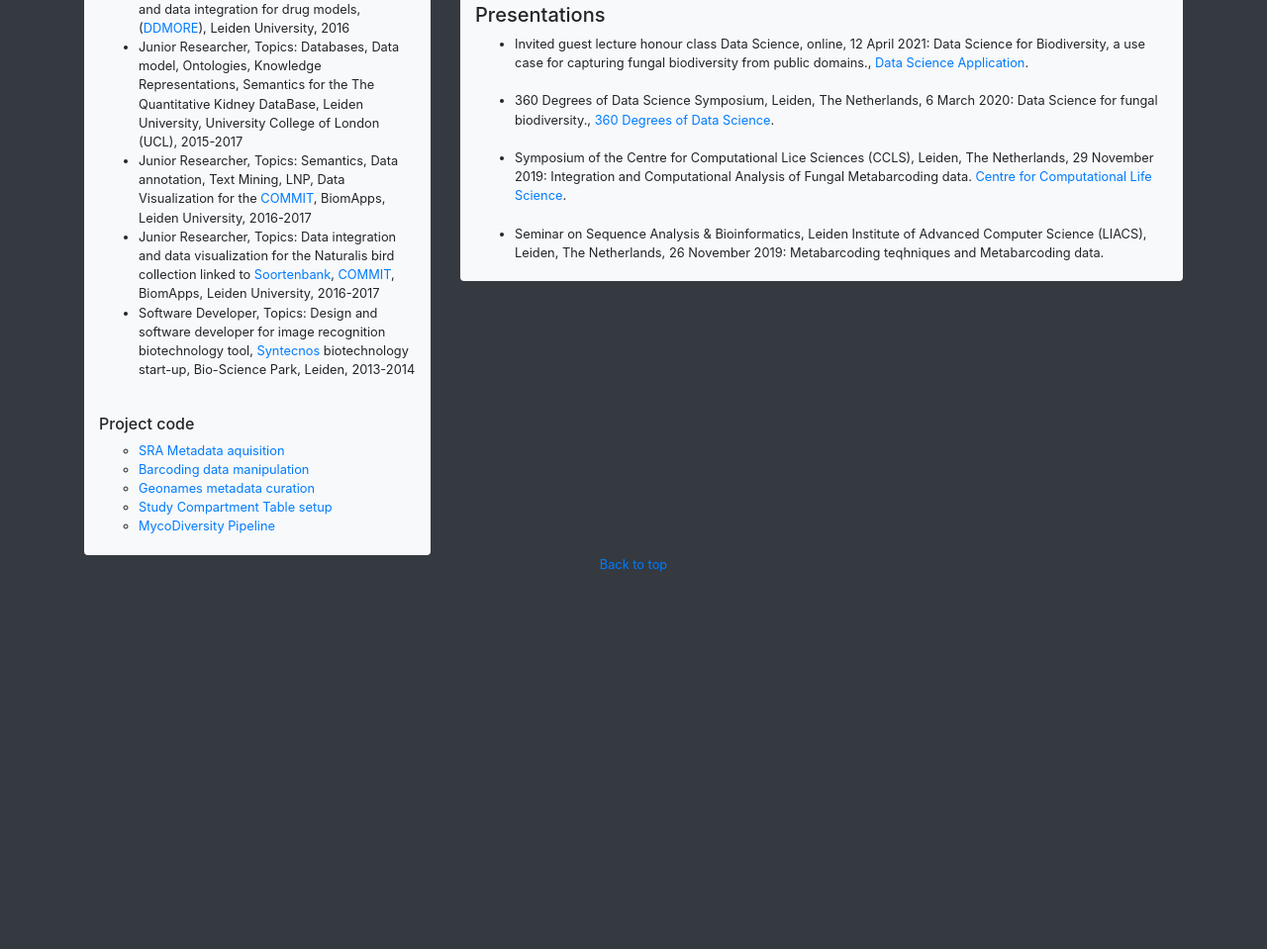
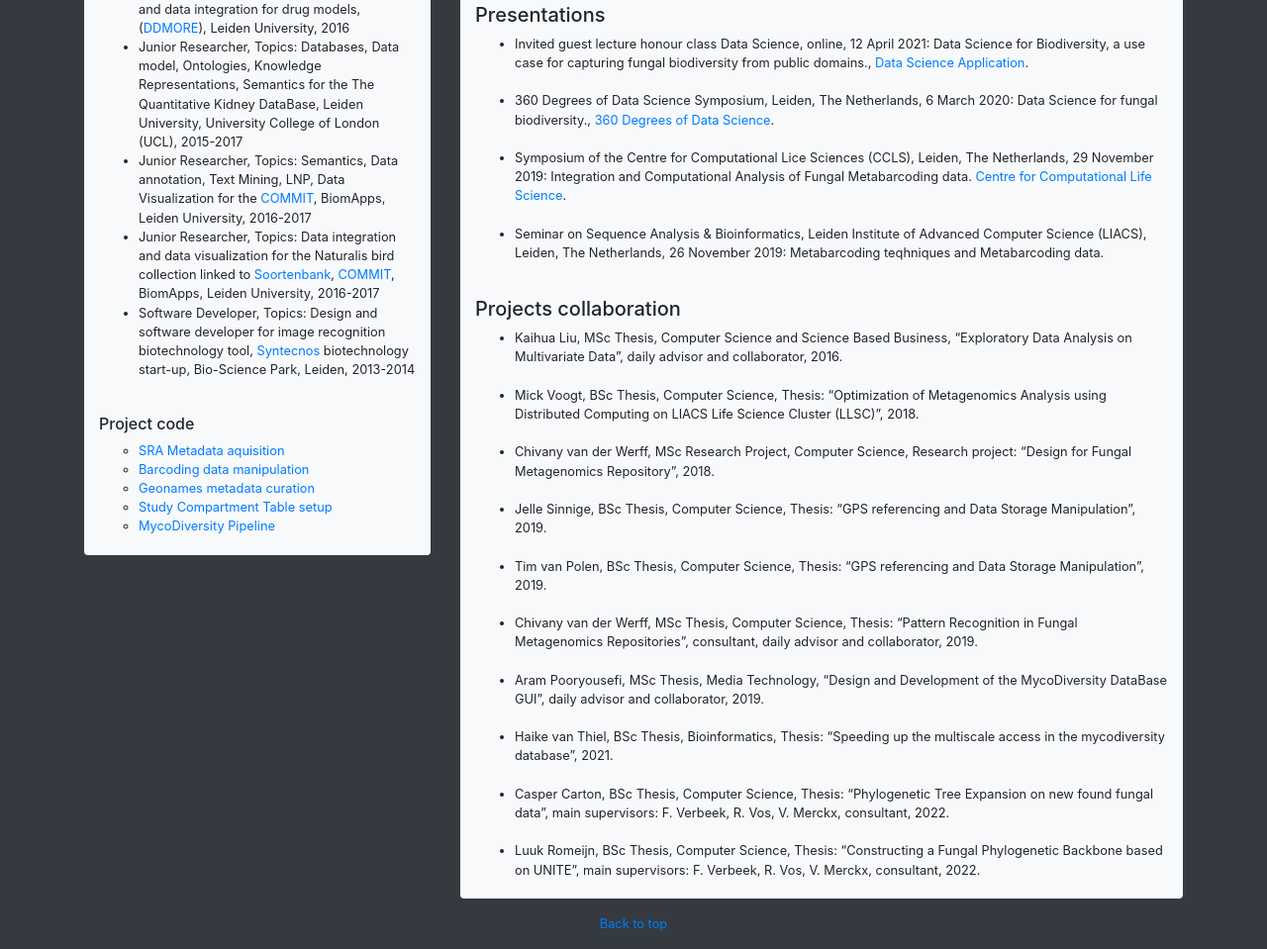
Before and after one commit to imartorelli/imartorelli.github.io, a plain HTML site: page index.html in a window 1280 px wide. Shown: the part 1464-2423 px from the top of the page at 99% size. Before the commit the page ends 2060 px from the top, so only its background shows below. Drawn offline with nearby package versions, Linux system fonts and the light colour scheme.

Commit message:
update projects
list of projects for BSc, MSc for Bioinformatics, Computer Science, Media Technology & Science Based Business

```diff
--- a/index.html
+++ b/index.html
@@ -285,6 +285,51 @@ multi-scale fungal biodiversity</a>
 			         </li>
 					  <br>
 					</ul>
+	    			 <h5 class=" border-none">Projects collaboration</h5>
+
+			        <ul>
+
+              			<li>
+					   Kaihua Liu, MSc Thesis, Computer Science and Science Based Business, “Exploratory Data Analysis on Multivariate Data”, daily advisor and collaborator, 2016.
+			         </li>
+               <br>
+					<li>
+					   Mick Voogt, BSc Thesis, Computer Science, Thesis: “Optimization of Metagenomics Analysis using Distributed Computing on LIACS Life Science Cluster (LLSC)”, 2018.
+			         </li>
+					<br>
+					<li>
+					   Chivany van der Werff, MSc Research Project, Computer Science, Research project: “Design for Fungal Metagenomics Repository”, 2018.
+			         </li>
+					<br>
+					<li>
+					   Jelle Sinnige, BSc Thesis, Computer Science, Thesis: “GPS referencing and Data Storage Manipulation”, 2019.
+			         </li>
+					<br>
+					<li>
+					   Tim van Polen, BSc Thesis, Computer Science, Thesis: “GPS referencing and Data Storage Manipulation”, 2019.
+			         </li>
+					<br>
+					<li>
+					   Chivany van der Werff, MSc Thesis, Computer Science, Thesis: “Pattern Recognition in Fungal Metagenomics Repositories”, consultant, daily advisor and collaborator, 2019.
+			         </li>
+					<br>
+			      	  <li>
+					   Aram Pooryousefi, MSc Thesis, Media Technology, “Design and Development of the MycoDiversity DataBase GUI”, daily advisor and collaborator, 2019.
+			         </li>
+			         <br>
+			         <li>
+			          Haike van Thiel, BSc Thesis, Bioinformatics, Thesis: “Speeding up the multiscale access in the mycodiversity database”, 2021.
+			         </li>
+			        <br>
+				<li>
+			          Casper Carton, BSc Thesis, Computer Science, Thesis: “Phylogenetic Tree Expansion on new found fungal data”, main supervisors: F. Verbeek, R. Vos, V. Merckx, consultant, 2022.
+			         </li>
+			        <br>
+			       	 <li>
+					   Luuk Romeijn, BSc Thesis, Computer Science, Thesis: “Constructing a Fungal Phylogenetic Backbone based on UNITE”, main supervisors: F. Verbeek, R. Vos, V. Merckx, consultant, 2022.
+			         </li>
+					  <br>
+					</ul>
 			    </div>
       			</div><!-- /.column -->
       	</div> <!-- .row -->
```
